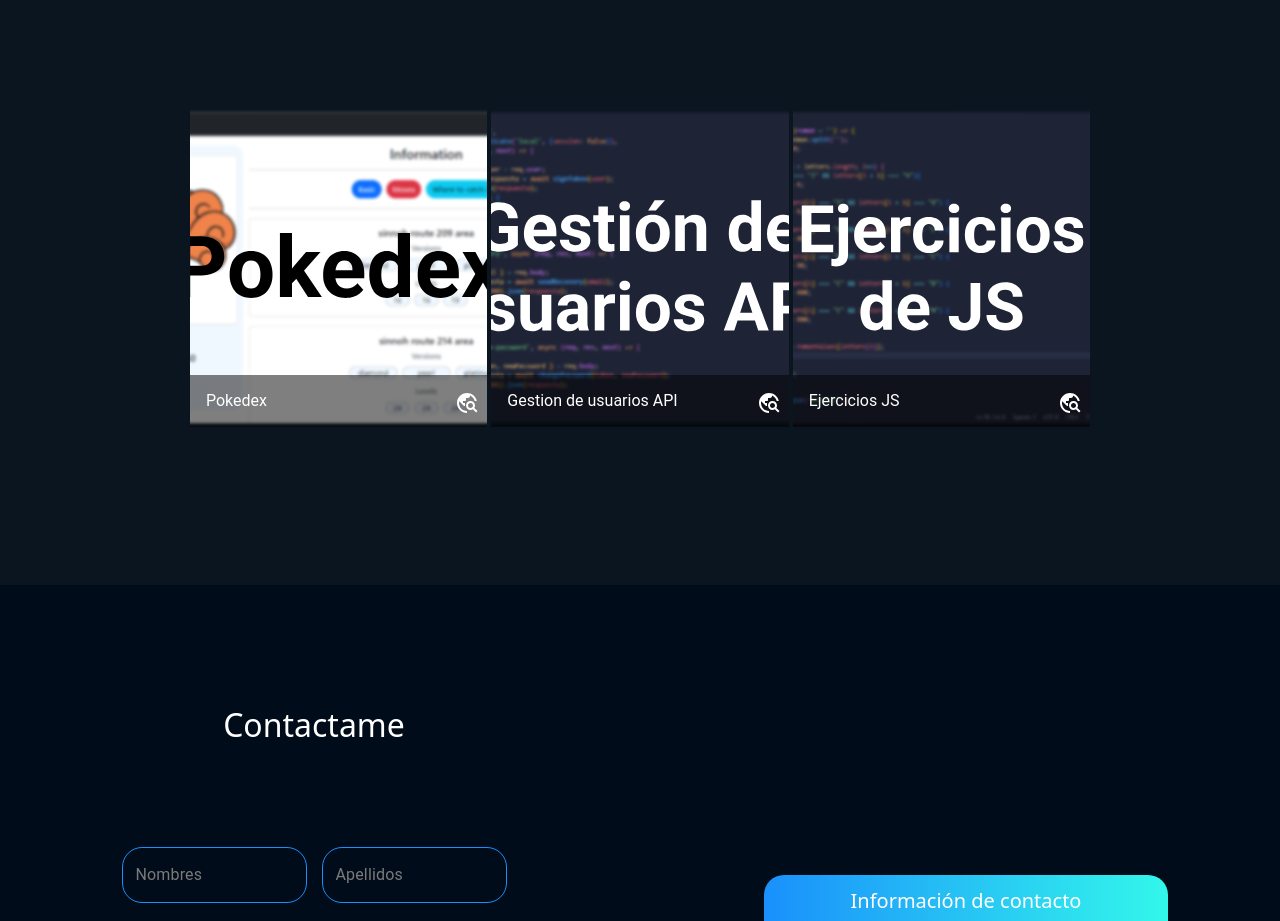
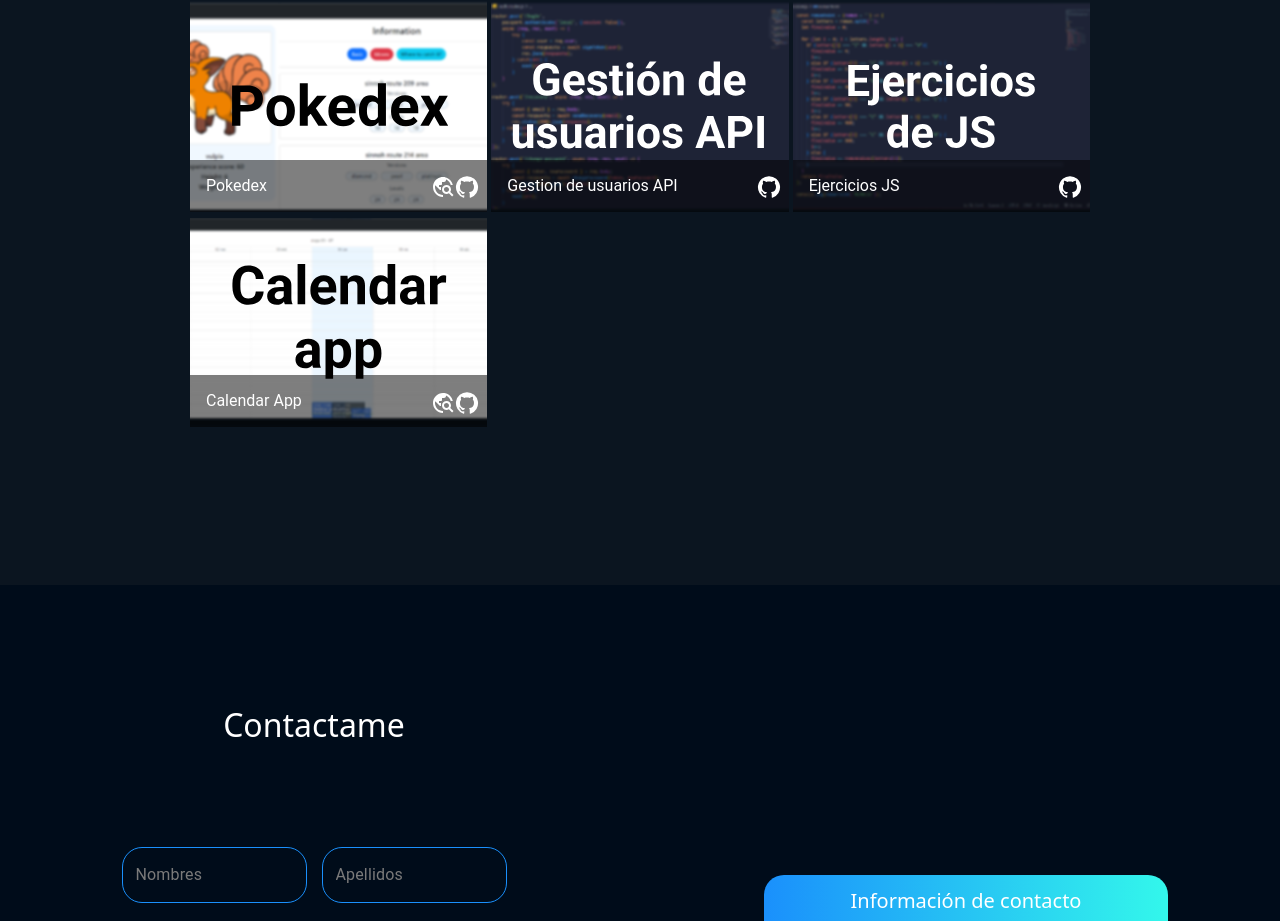
Before and after one commit to roberto2002-03-12/landing-page-personal, a React (Vite) app: page / in a window 1280 px wide. Shown: the part 2615-3536 px from the top of the page. Built offline with nearby package versions, Linux system fonts and the light colour scheme.

Commit message:
finalizado

```diff
--- a/src/api/emailApi.js
+++ b/src/api/emailApi.js
@@ -1,10 +1,7 @@
 import axios from 'axios';
-import { getEnvVariables } from '../helpers/getEnvVariable';
-
-const { VITE_API_URL } = getEnvVariables();
 
 const landingPageApi = axios.create({
-  baseURL: VITE_API_URL
+  baseURL: 'https://landing-page-profesional-api-erfcg.onrender.com/api/landing-robertocg/v1'
 });
 
 export default landingPageApi;
--- a/src/app/components/Header.jsx
+++ b/src/app/components/Header.jsx
@@ -20,7 +20,7 @@ export const Header = memo(() => {
             </div>
             <div className="header-box-2">
               <button className='button-header'>
-                <a href="">
+                <a href="https://docs.google.com/document/d/1YmdNKEhTMnFW3ohHnX9OEf8Ydz3yLQ54NS79SYoKtiA/edit?usp=sharing" target='_blank'>
                   Descargar CV
                 </a>
               </button>
--- a/src/app/components/Portafolio.jsx
+++ b/src/app/components/Portafolio.jsx
@@ -1,10 +1,12 @@
 import { useState, useEffect, memo } from 'react';
 import TravelExploreIcon from '@mui/icons-material/TravelExplore';
+import GitHubIcon from '@mui/icons-material/GitHub';
 import '../styles/PortafolioStyle.css';
 import { ImageList, ImageListItem, ImageListItemBar, ListSubheader, IconButton, useTheme, useMediaQuery } from '@mui/material';
 import PokeDexImg from '../img/pokedex.svg';
 import GestionApiImg from '../img/gestion_usuario_api.svg';
 import EjerciciosImg from '../img/ejercicios_js.svg';
+import CalendarImg from '../img/calendar_app.svg';
 import AOS from 'aos';
 import 'aos/dist/aos.css';
 
@@ -52,8 +54,11 @@ export const Portafolio = memo(() => {
             title='Pokedex'
             actionIcon={
               <IconButton sx={{color: 'white'}}>
-                <a href='https://github.com/roberto2002-03-12/pokedex-react' target='_blank'>
+                <a href='https://64545c1b312e513a7b24f1c9--merry-sawine-776fbb.netlify.app/' target='_blank'>
                   <TravelExploreIcon sx={{color: 'white'}} />
+                </a>
+                <a href="https://github.com/roberto2002-03-12/pokedex-react" target='_blank'>
+                  <GitHubIcon sx={{color: 'white'}}/>
                 </a>
               </IconButton>
             }
@@ -66,7 +71,7 @@ export const Portafolio = memo(() => {
             actionIcon={
               <IconButton sx={{color: 'white'}}>
                 <a href="https://github.com/roberto2002-03-12/gestion-usuario-node-v2/tree/main" target='_blank'>
-                  <TravelExploreIcon sx={{color: 'white'}} />
+                  <GitHubIcon sx={{color: 'white'}} />
                 </a>
               </IconButton>
             }
@@ -79,7 +84,23 @@ export const Portafolio = memo(() => {
             actionIcon={
               <IconButton sx={{color: 'white'}}>
                 <a href="https://github.com/roberto2002-03-12/ejercicios-javascript" target='_blank'>
+                  <GitHubIcon sx={{color: 'white'}} />
+                </a>
+              </IconButton>
+            }
+          />
+        </ImageListItem>
+        <ImageListItem>
+          <img src={CalendarImg} alt="" className='image-project' />
+          <ImageListItemBar
+            title='Calendar App'
+            actionIcon={
+              <IconButton sx={{color: 'white'}}>
+                <a href="https://64545ad498bfb33acf262b69--storied-daffodil-d2a2f0.netlify.app/" target='_blank'>
                   <TravelExploreIcon sx={{color: 'white'}} />
+                </a>
+                <a href="https://github.com/roberto2002-03-12/13-react-calendar-mern" target='_blank'>
+                  <GitHubIcon sx={{color: 'white'}}/>
                 </a>
               </IconButton>
             }
--- a/src/helpers/getEnvVariable.js
+++ /dev/null
@@ -1,7 +0,0 @@
-export const getEnvVariables = () => {
-  import.meta.env;
-
-  return {
-    ...import.meta.env
-  };
-};
```
Also changed, not shown: src/app/img/calendar_app.svg (added), 1 other file (tests, documents, lock files or other folders).
